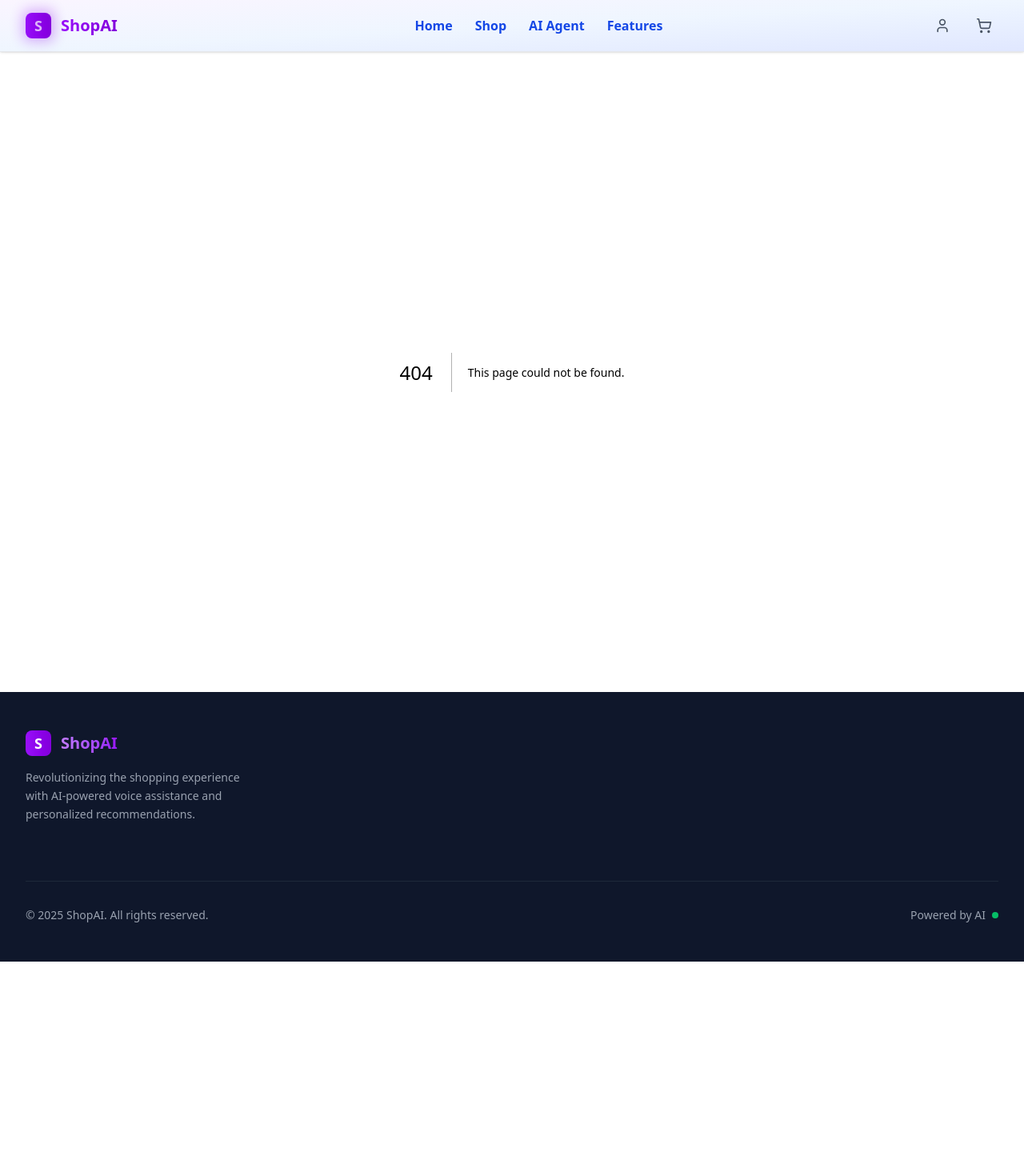
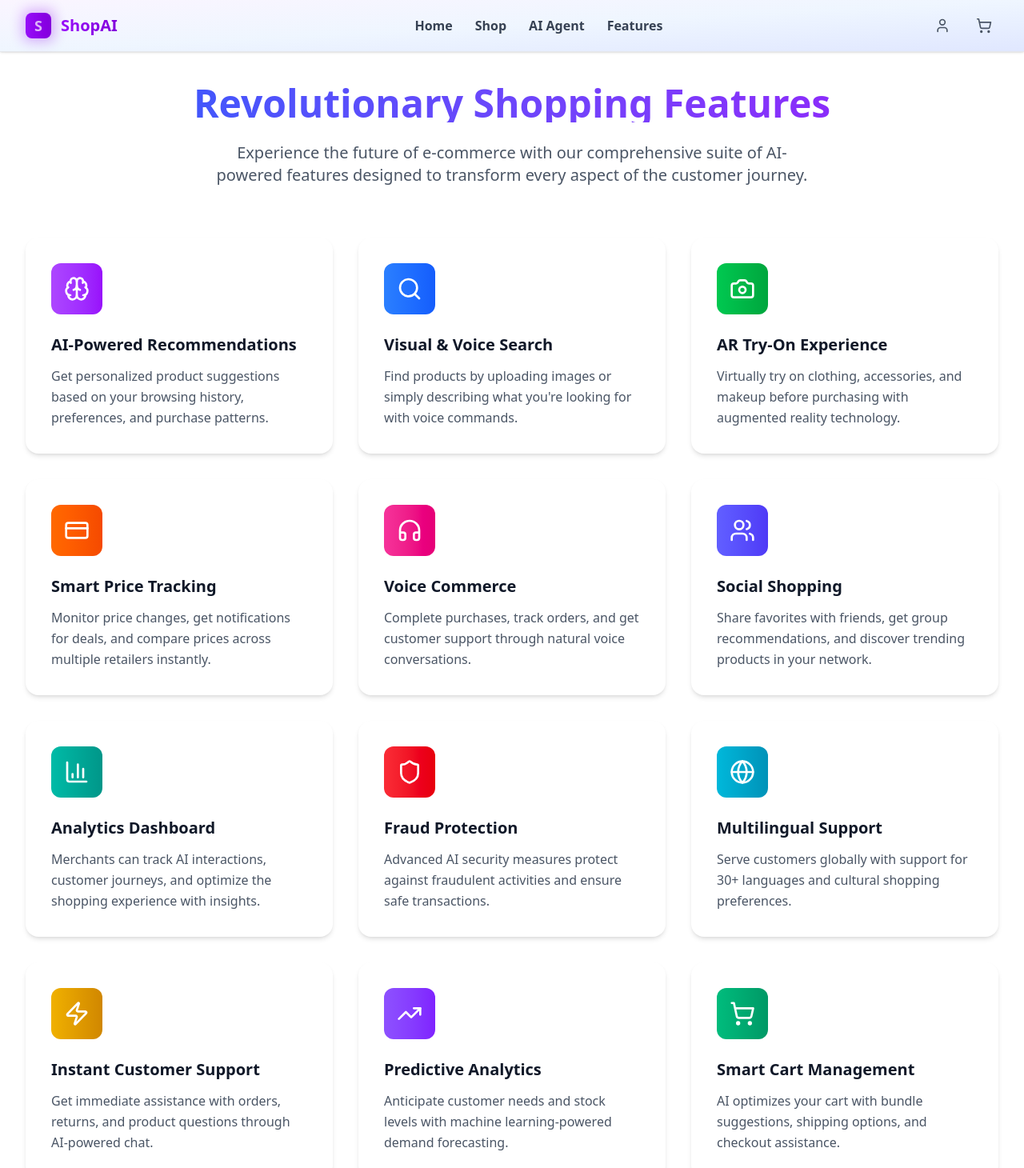
Before and after one commit to lakshyajangid28/shop-ai, a Next.js app: page /features in a window 1280 px wide. Before the commit this address had no page. Shown: the top 1460 px of the page at 80% size. Before the commit the page ends 1202 px from the top, so only its background shows below. Built offline with nearby package versions, Linux system fonts and the light colour scheme.

Commit message:
features page added

```diff
--- /dev/null
+++ b/app/features/page.tsx
@@ -0,0 +1,32 @@
+import FeatureCard from '@/components/Features/FeatureCard';
+import features from '@/data/features';
+
+const Features = () => {
+    return (
+        <div className="mx-auto py-10">
+            <div className="max-w-7xl mx-auto px-4 sm:px-6 lg:px-8">
+                {/* Header */}
+                <div className="text-center mb-16">
+                    <h1 className="text-5xl font-extrabold bg-gradient-to-r from-blue-600 to-purple-600 bg-clip-text text-transparent">
+                        Revolutionary Shopping Features
+                    </h1>
+                    <br />
+                    <p className="text-xl text-gray-600 max-w-3xl mx-auto">
+                        Experience the future of e-commerce with our comprehensive suite of AI-powered features
+                        designed to transform every aspect of the customer journey.
+                    </p>
+                </div>
+
+                {/* Features Grid */}
+                <div className="grid grid-cols-1 md:grid-cols-2 lg:grid-cols-3 gap-8">
+                    {features.map((feature, idx) => (
+                        <FeatureCard key={idx} {...feature} />
+                    ))}
+                </div>
+            </div>
+            <br />
+        </div>
+    );
+};
+
+export default Features;
--- a/app/shop/page.tsx
+++ b/app/shop/page.tsx
@@ -18,16 +18,40 @@ const ShopPage = () => {
     setLoading(true);
 
     // Simulate an API call to fetch products based on the query
+    const productBasedOnQuery = async () => {
+      try {
+        const res = await fetch(`${backend_url}/products?query=${query}`);
+        if (!res.ok) throw new Error("Failed to fetch products");
+        const data = await res.json();
+        setProducts(data);
+      } catch (error) {
+        console.error("Error fetching products:", error);
+        setProducts([]);
+      }
+    }
+    productBasedOnQuery();
 
-
-    setTimeout(() => setLoading(false), 1000);
+    setLoading(false);
   }
 
   useEffect(() => {
-    if (shoppingList.length > 0) {
+    if (shoppingList.length > 0 && products.length === 0 && query === "") {
       setLoading(true);
+      console.log("Fetching products based on shopping list...");
 
       // Simulate fetching products based on the shopping list
+      const fetchProductsBasedOnShoppingList = async () => {
+        try {
+          const res = await fetch(`${backend_url}/products?shoppingList=${JSON.stringify(shoppingList)}`);
+          if (!res.ok) throw new Error("Failed to fetch products");
+          const data = await res.json();
+          setProducts(data);
+        } catch (error) {
+          console.error("Error fetching products:", error);
+          setProducts([]);
+        }
+      };
+      fetchProductsBasedOnShoppingList();
 
       setLoading(false);
     }
@@ -35,7 +59,6 @@ const ShopPage = () => {
 
   useEffect(() => {
     if (isLoaded && isSignedIn && user) {
-      console.log("User is signed in:", user);
       const fetchShoppingList = async () => {
         try {
           const res = await fetch(`/api/cart?userId=${user.id}`);
@@ -54,7 +77,7 @@ const ShopPage = () => {
   return (
     <div className="flex flex-col items-center pt-8">
       <ShopHeader />
-      <ShopSearchBar query={query} setQuery={setQuery} searchProducts={searchProducts} />
+      <ShopSearchBar setQuery={setQuery} searchProducts={searchProducts} />
       <div className="w-full max-w-5xl mx-auto mt-8">
         <ProductRecommendations
           isSignedIn={isSignedIn}
--- /dev/null
+++ b/components/Features/Card.tsx
@@ -0,0 +1,18 @@
+// components/ui/Card.tsx
+import React from 'react';
+
+export const Card = ({ className = '', children }: { className?: string; children: React.ReactNode }) => {
+  return (
+    <div className={`rounded-2xl bg-white ${className}`}>
+      {children}
+    </div>
+  );
+};
+
+export const CardContent = ({ className = '', children }: { className?: string; children: React.ReactNode }) => {
+  return (
+    <div className={`p-6 ${className}`}>
+      {children}
+    </div>
+  );
+};
--- /dev/null
+++ b/components/Features/FeatureCard.tsx
@@ -0,0 +1,30 @@
+// components/FeatureCard.tsx
+import React from 'react';
+import { Card, CardContent } from './Card';
+
+interface FeatureCardProps {
+  icon: React.ReactNode;
+  title: string;
+  description: string;
+  color: string;
+}
+
+const FeatureCard: React.FC<FeatureCardProps> = ({ icon, title, description, color }) => {
+  return (
+    <Card className="group hover:shadow-xl transition-all duration-300 border-0 shadow-md overflow-hidden">
+      <CardContent className="p-8">
+        <div className={`w-16 h-16 bg-gradient-to-r ${color} rounded-xl flex items-center justify-center text-white mb-6 group-hover:scale-110 transition-transform duration-300`}>
+          {icon}
+        </div>
+        <h3 className="text-xl font-bold text-gray-900 mb-3 group-hover:text-purple-600 transition-colors">
+          {title}
+        </h3>
+        <p className="text-gray-600 leading-relaxed">
+          {description}
+        </p>
+      </CardContent>
+    </Card>
+  );
+};
+
+export default FeatureCard;
--- a/components/Navbar/NavLink.tsx
+++ b/components/Navbar/NavLink.tsx
@@ -16,7 +16,7 @@ const NavLink = ({ href, children, className = '', onClick }: NavLinkProps) => {
   return (
     <Link
       href={href}
-      className={`relative group px-3 cursor-pointer py-2 transition-all duration-300 ease-in-out font-bold text-blue-700 hover:text-purple-600 ${className}`.trim()}
+      className={`relative group px-3 cursor-pointer py-2 transition-all duration-300 ease-in-out font-bold text-gray-700 hover:text-purple-600 ${className}`.trim()}
       onClick={onClick}
     >
       {children}
--- a/components/Shop/ShopSearchBar.tsx
+++ b/components/Shop/ShopSearchBar.tsx
@@ -1,7 +1,7 @@
 import React, { useRef } from "react";
 import { Search } from "lucide-react";
 
-const ShopSearchBar = ({ query, setQuery, searchProducts }: any) => {
+const ShopSearchBar = ({ setQuery, searchProducts }: any) => {
   const inputRef = useRef(null);
 
   const handleSearch = (e: React.FormEvent) => {
--- a/components/SupportChat/SupportChatMessages.tsx
+++ b/components/SupportChat/SupportChatMessages.tsx
@@ -1,6 +1,6 @@
 import React, { useRef, useEffect } from "react";
 import { User, Clock, Loader2 } from "lucide-react";
-const serenityAvatar = "/images/sparkle-avatar.jpg";
+const sparkleAvatar = "/images/sparkle-avatar.jpg";
 
 const SupportChatMessages = ({ messages }: { messages: any[] }) => {
   const messagesEndRef = useRef<HTMLDivElement>(null);
@@ -16,7 +16,7 @@ const SupportChatMessages = ({ messages }: { messages: any[] }) => {
           <div className={`max-w-[80%] ${message.type === "user" ? "order-2" : "order-1"}`}>
             {message.type === "support" && (
               <div className="flex items-center space-x-2 mb-2">
-                <img src={serenityAvatar} alt="Serenity AI" className="w-8 h-8 rounded-full border-2 border-purple-300 shadow" />
+                <img src={sparkleAvatar} alt="Serenity AI" className="w-8 h-8 rounded-full border-2 border-purple-300 shadow" />
                 <span className="text-sm font-semibold text-purple-700">Support Assistant</span>
               </div>
             )}
--- /dev/null
+++ b/data/features.tsx
@@ -0,0 +1,105 @@
+// components/Features.tsx
+import {
+  Brain,
+  Search,
+  ShoppingCart,
+  Headphones,
+  BarChart3,
+  Globe,
+  Zap,
+  Shield,
+  Camera,
+  CreditCard,
+  Users,
+  TrendingUp,
+} from 'lucide-react';
+
+
+const features = [
+  {
+    icon: <Brain className="h-8 w-8" />,
+    title: 'AI-Powered Recommendations',
+    description:
+      'Get personalized product suggestions based on your browsing history, preferences, and purchase patterns.',
+    color: 'from-purple-500 to-purple-600',
+  },
+  {
+    icon: <Search className="h-8 w-8" />,
+    title: 'Visual & Voice Search',
+    description:
+      'Find products by uploading images or simply describing what you\'re looking for with voice commands.',
+    color: 'from-blue-500 to-blue-600',
+  },
+  {
+    icon: <Camera className="h-8 w-8" />,
+    title: 'AR Try-On Experience',
+    description:
+      'Virtually try on clothing, accessories, and makeup before purchasing with augmented reality technology.',
+    color: 'from-green-500 to-green-600',
+  },
+  {
+    icon: <CreditCard className="h-8 w-8" />,
+    title: 'Smart Price Tracking',
+    description:
+      'Monitor price changes, get notifications for deals, and compare prices across multiple retailers instantly.',
+    color: 'from-orange-500 to-orange-600',
+  },
+  {
+    icon: <Headphones className="h-8 w-8" />,
+    title: 'Voice Commerce',
+    description:
+      'Complete purchases, track orders, and get customer support through natural voice conversations.',
+    color: 'from-pink-500 to-pink-600',
+  },
+  {
+    icon: <Users className="h-8 w-8" />,
+    title: 'Social Shopping',
+    description:
+      'Share favorites with friends, get group recommendations, and discover trending products in your network.',
+    color: 'from-indigo-500 to-indigo-600',
+  },
+  {
+    icon: <BarChart3 className="h-8 w-8" />,
+    title: 'Analytics Dashboard',
+    description:
+      'Merchants can track AI interactions, customer journeys, and optimize the shopping experience with insights.',
+    color: 'from-teal-500 to-teal-600',
+  },
+  {
+    icon: <Shield className="h-8 w-8" />,
+    title: 'Fraud Protection',
+    description:
+      'Advanced AI security measures protect against fraudulent activities and ensure safe transactions.',
+    color: 'from-red-500 to-red-600',
+  },
+  {
+    icon: <Globe className="h-8 w-8" />,
+    title: 'Multilingual Support',
+    description:
+      'Serve customers globally with support for 30+ languages and cultural shopping preferences.',
+    color: 'from-cyan-500 to-cyan-600',
+  },
+  {
+    icon: <Zap className="h-8 w-8" />,
+    title: 'Instant Customer Support',
+    description:
+      'Get immediate assistance with orders, returns, and product questions through AI-powered chat.',
+    color: 'from-yellow-500 to-yellow-600',
+  },
+  {
+    icon: <TrendingUp className="h-8 w-8" />,
+    title: 'Predictive Analytics',
+    description:
+      'Anticipate customer needs and stock levels with machine learning-powered demand forecasting.',
+    color: 'from-violet-500 to-violet-600',
+  },
+  {
+    icon: <ShoppingCart className="h-8 w-8" />,
+    title: 'Smart Cart Management',
+    description:
+      'AI optimizes your cart with bundle suggestions, shipping options, and checkout assistance.',
+    color: 'from-emerald-500 to-emerald-600',
+  },
+];
+
+export default features;
--- a/data/shopping-assitants.ts
+++ b/data/shopping-assitants.ts
@@ -6,24 +6,18 @@ export const shoppingAssistants: ShoppingAssistant[] = [
     name: 'Serenity',
     title: 'Shopping Assistant',
     category: 'Shopping',
-    rating: 4.9,
-    reviewCount: 234,
     description: 'I help you find the perfect products and deals for your needs with elegance and attention to every detail.',
     expertise: ['Product search', 'shopping advice', 'recommendations'],
-    voiceStyle: 'Warm, calming, professional',
     avatar: '/images/serenity-avatar.jpg'
   },
   {
-    id: 'executive',
-    name: 'Executive',
+    id: 'sparkle',
+    name: 'Sparkle',
     title: 'Customer Support Assistant',
     category: 'Support',
-    rating: 4.9,
-    reviewCount: 156,
     description: 'I help you with your orders, returns, and any customer support needs you have.',
-    expertise: ['Order help', 'returns', 'customer support'],
-    voiceStyle: 'Authoritative, clear, confident',
-    avatar: '/images/executive-avatar.jpg'
+    expertise: ['Order help', 'customer support'],
+    avatar: '/images/sparkle-avatar.jpg'
   }
 ];
 
--- a/types/shopping-assitants.ts
+++ b/types/shopping-assitants.ts
@@ -3,11 +3,8 @@ export interface ShoppingAssistant {
   name: string;
   title: string;
   category: string;
-  rating: number;
-  reviewCount: number;
   description: string;
   expertise: string[];
-  voiceStyle: string;
   avatar: string;
 }
 
```
